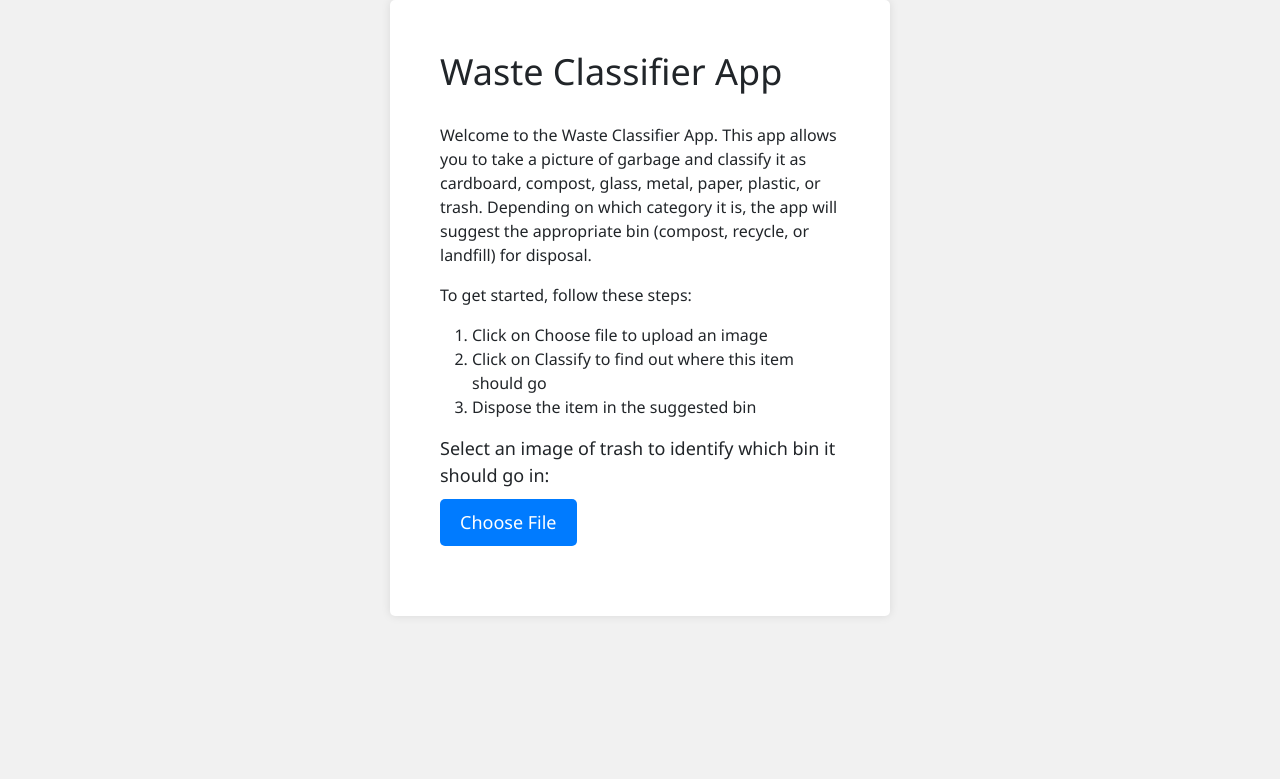
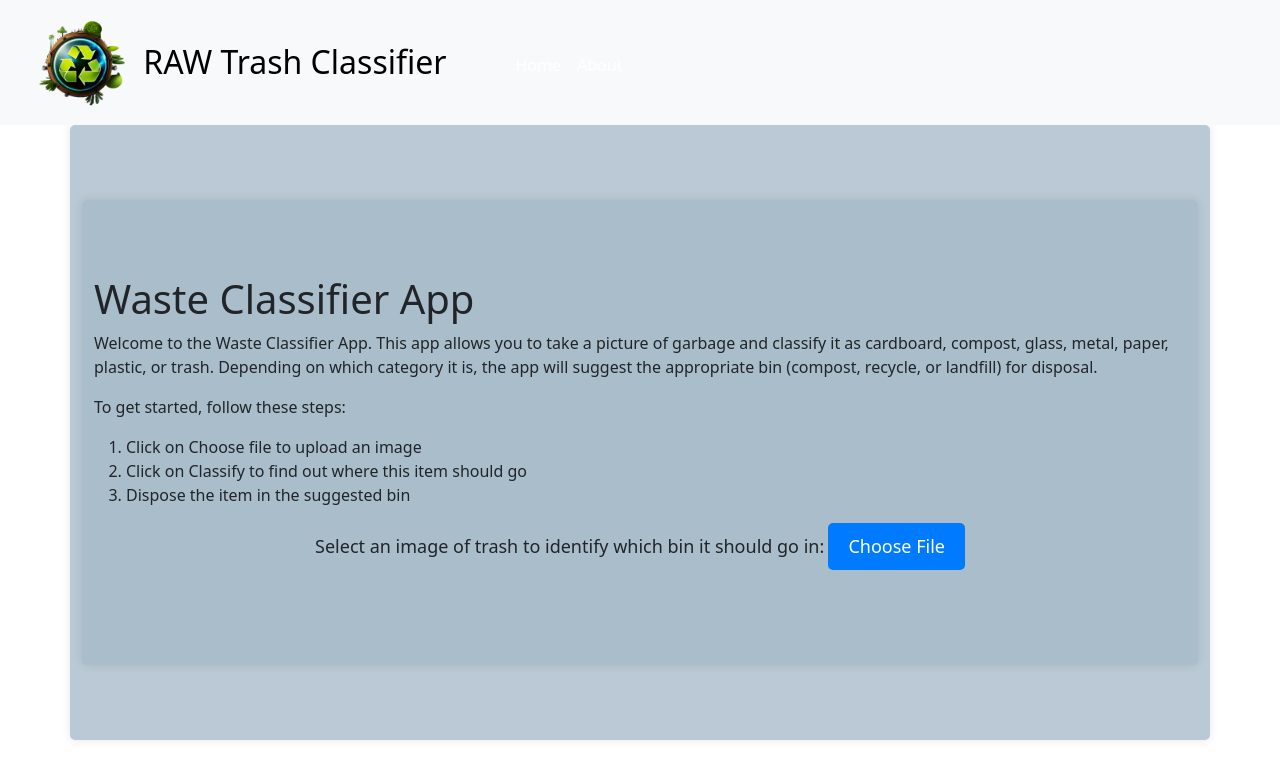
Before and after one commit to c-macmillan/TrashDetectionApp, a Flask app: page / in a window 1280 px wide. Shown: the top 779 px of the page. Run offline with Flask 2, Linux system fonts and the light colour scheme; some libraries are stand-ins or nearby versions.

Commit message:
Adds navigation bar and changes some colors, and adds logo

```diff
--- a/main.py
+++ b/main.py
@@ -9,6 +9,10 @@ app = Flask(__name__)
 
 @app.route('/')
 def index():
+    return render_template('upload.html')
+
+@app.route('/about', methods=['GET'])
+def about():
     return render_template('upload.html')
 
 @app.route('/', methods=['GET', 'POST'])
--- /dev/null
+++ b/templates/base.html
@@ -0,0 +1,126 @@
+<!DOCTYPE html>
+<html>
+
+<head>
+    <link rel="icon" href="{{ url_for('static', filename='RAW_image.png') }}" type="image/x-icon">
+    <title>{% block title %}{% endblock %}</title>
+    <link rel="stylesheet" href="{{ url_for('static', filename='css/bootstrap.min.css') }}">
+    <style>
+        body {
+            background-color: #a6b9c9c5;
+            font-family: 'Segoe UI', Tahoma, Geneva, Verdana, sans-serif;
+            font-size: large;
+        }
+
+        .navbar {
+            background-color: #244568;
+            color: #fff;
+        }
+
+        .navbar-brand {
+            color: #fff;
+            display: inline;
+        }
+
+        .navbar-nav li {
+            display: inline-block;
+            list-style-type: none;
+        }
+
+        .navbar-nav li a {
+            color: #fff;
+            display: block;
+            padding: 10px;
+            text-decoration: none;
+        }
+
+        .navbar-nav li a:hover {
+            background-color: #0056b3;
+        }
+
+        .container {
+            background-color: #a6b9c9c5;
+            border-radius: 5px;
+            box-shadow: 0 0 10px rgba(0, 0, 0, 0.1);
+            margin: auto;
+            max-width: fit-content;
+            padding: 75px;
+            text-align: center;
+            margin-left: auto;
+            margin-right: auto;
+        }
+
+        h1 {
+            font-size: xx-large;
+            margin-bottom: 30px;
+        }
+
+        label {
+            display: block;
+            font-size: larger;
+            margin-bottom: 10px;
+            text-align: left;
+        }
+
+        img {
+            display: block;
+            max-width: 90%;
+            max-height: 90%;
+            margin-left: auto;
+            margin-right: auto;
+        }
+
+        label {
+            display: block;
+            font-size: 18px;
+            margin-bottom: 10px;
+            text-align: left;
+        }
+
+        .result-container {
+            display: flex;
+            flex-direction: column;
+            justify-content: center;
+            align-items: center;
+        }
+
+        .result {
+            margin-bottom: 30px;
+            font-size: 24px;
+        }
+
+        .probability {
+            margin-bottom: 20px;
+            font-size: 18px;
+        }
+
+        .educational-text {
+            font-size: 16px;
+        }
+    </style>
+</head>
+
+<body>
+    <nav class="navbar navbar-expand-lg navbar-light bg-light" style="padding-left: 25px; padding-right: 50px; padding-top: 10px; padding-bottom: 5px;">
+        <a class="navbar-brand" style="font-size: xx-large; justify-self: left;">
+            <img src="{{ url_for('static', filename='RAW_image.png') }}" style="margin-left: 5px; margin-right: auto; margin-inline: 5px; display: inline; max-height: 100px; vertical-align:middle;" alt="Company Logo"/>
+            RAW Trash Classifier
+        </a>
+
+        <div class="collapse navbar-collapse" style="padding-left: 45px">
+            <ul class="navbar-nav">
+                <li class="nav-item">
+                    <a class="nav-link" href="/">Home</a>
+                </li>
+                <li class="nav-item">
+                    <a class="nav-link" href="/about">About</a>
+                </li>
+            </ul>
+        </div>
+    </nav>
+    <div class="container">
+        {% block content %}{% endblock %}
+    </div>
+</body>
+
+</html>
--- a/templates/upload.html
+++ b/templates/upload.html
@@ -1,37 +1,18 @@
+{% extends 'base.html' %}
+
+{% block title %}Upload File{% endblock %}
+{% block content %}
 <!DOCTYPE html>
 <html>
+
 <head>
   <title>Waste Classifier App</title>
   <link rel="stylesheet" href="{{ url_for('static', filename='css/bootstrap.min.css') }}">
   <style>
-      body {
-        background-color: #f1f1f1;
-        font-family: 'Segoe UI', Tahoma, Geneva, Verdana, sans-serif;
-      }
-      .container {
-        background-color: #fff;
-        border-radius: 5px;
-        box-shadow: 0 0 10px rgba(0, 0, 0, 0.1);
-        margin: auto;
-        max-width: 500px;
-        padding: 50px;
-        text-align: center;
-        margin-left: auto;
-        margin-right: auto;
-      }
-      h1 {
-        font-size: 36px;
-        margin-bottom: 30px;
-      }
-      label {
-        display: block;
-        font-size: 18px;
-        margin-bottom: 10px;
-        text-align: left;
-      }
     input[type=file] {
       display: none;
     }
+
     .custom-file-upload {
       background-color: #007bff;
       border: none;
@@ -43,16 +24,21 @@
       margin-bottom: 20px;
       padding: 10px 20px;
       transition: all 0.3s ease-in-out;
+      max-width: 50%;
+      max-height: 50%;
     }
+
     .custom-file-upload:hover {
       background-color: #0062cc;
     }
+
     .img-upload {
       display: block;
       width: 90%;
       margin-left: auto;
       margin-right: auto;
     }
+
     .img-upload img {
       display: block;
       max-width: 90%;
@@ -60,13 +46,7 @@
       margin-left: auto;
       margin-right: auto;
     }
-      .detect-button {
-        display: none;
-      }
-      .detect-button.active {
-        display: block;
-        margin: 20px auto 0;
-      }
+
     button[type=submit] {
       background-color: #28a745;
       border: none;
@@ -77,32 +57,43 @@
       padding: 10px 20px;
       transition: all 0.3s ease-in-out;
     }
-      button[type=submit]:hover {
-        background-color: #218838;
+
+    .detect-button {
+      display: none;
+    }
+
+    .detect-button.active {
+      display: block;
+      margin: 20px auto 0;
     }
   </style>
 </head>
+
 <body>
   <div class="container" style="text-align: left;">
     <h1>Waste Classifier App</h1>
-      <p>Welcome to the Waste Classifier App. This app allows you to take a picture of garbage and classify it as cardboard, compost, glass, metal, paper, plastic, or trash. Depending on which category it is, the app will suggest the appropriate bin (compost, recycle, or landfill) for disposal.</p>
+    <p>Welcome to the Waste Classifier App. This app allows you to take a picture of garbage and classify it as
+      cardboard, compost, glass, metal, paper, plastic, or trash. Depending on which category it is, the app will
+      suggest the appropriate bin (compost, recycle, or landfill) for disposal.</p>
     <p>To get started, follow these steps:</p>
     <ol>
       <li>Click on Choose file to upload an image</li>
       <li>Click on Classify to find out where this item should go</li>
       <li>Dispose the item in the suggested bin</li>
     </ol>
+    <div class="result-container">
     <form action="/" method="post" enctype="multipart/form-data">
       <label for="file">Select an image of trash to identify which bin it should go in:</label>
         <label class="custom-file-upload">
           <input type="file" name="file" accept="image/*" id="file" onchange="showImage(this)">Choose File
         </label>
-        <div class="img-upload" id="img-upload">
-          <img id="img-preview">
+        <div class="uploaded-image" id="uploaded-image">
+          <img id="img-preview" style="max-width: 50%; max-height: 50%;">
           <button type="submit" class="detect-button" id="detect-button">Classify</button>
         </div>
+      </div>
+      </div>
     </form>
-    </div>
   <script>
     function showImage(input) {
       if (input.files && input.files[0]) {
@@ -115,3 +106,4 @@
       }
     }
   </script>
+  {% endblock %}
```
Also changed, not shown: templates/results.html (+5 -47 lines), static/RAW_image.png (added). Lines whose indentation alone changed are shown as unchanged.
